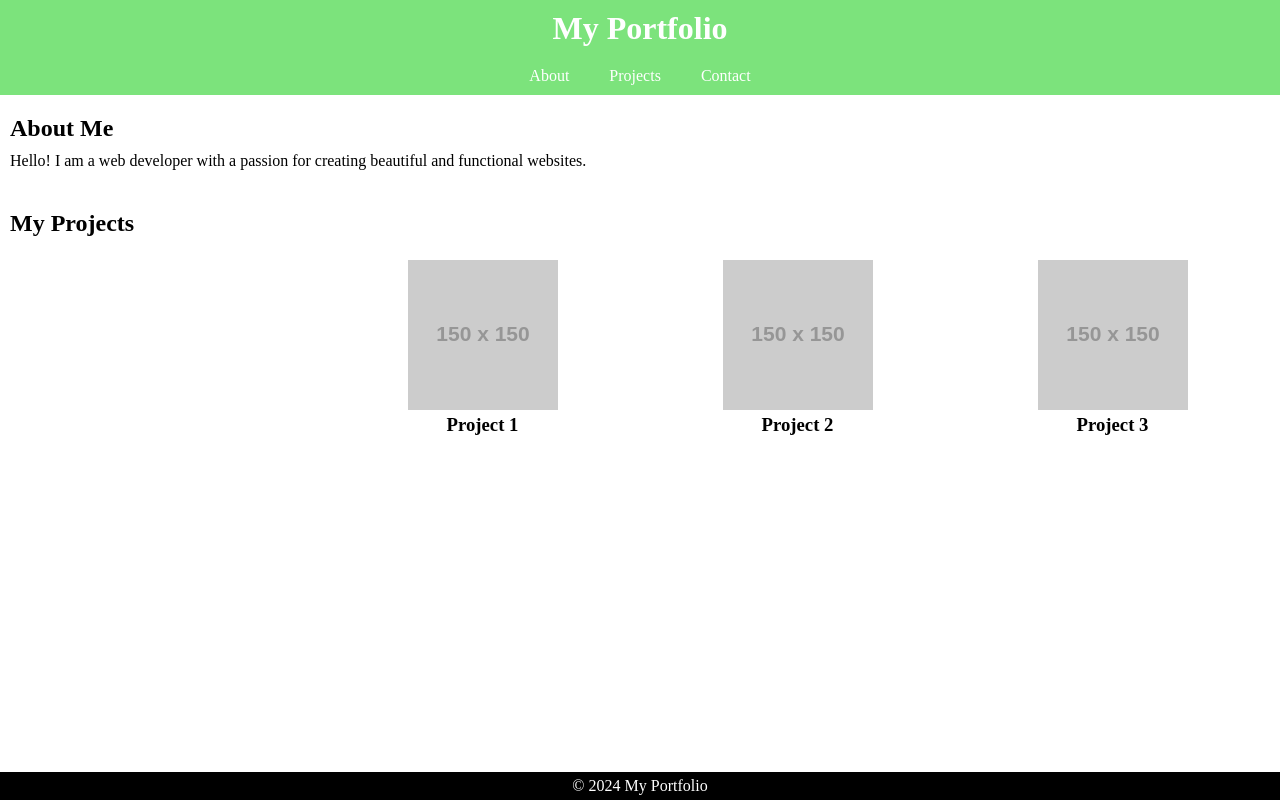
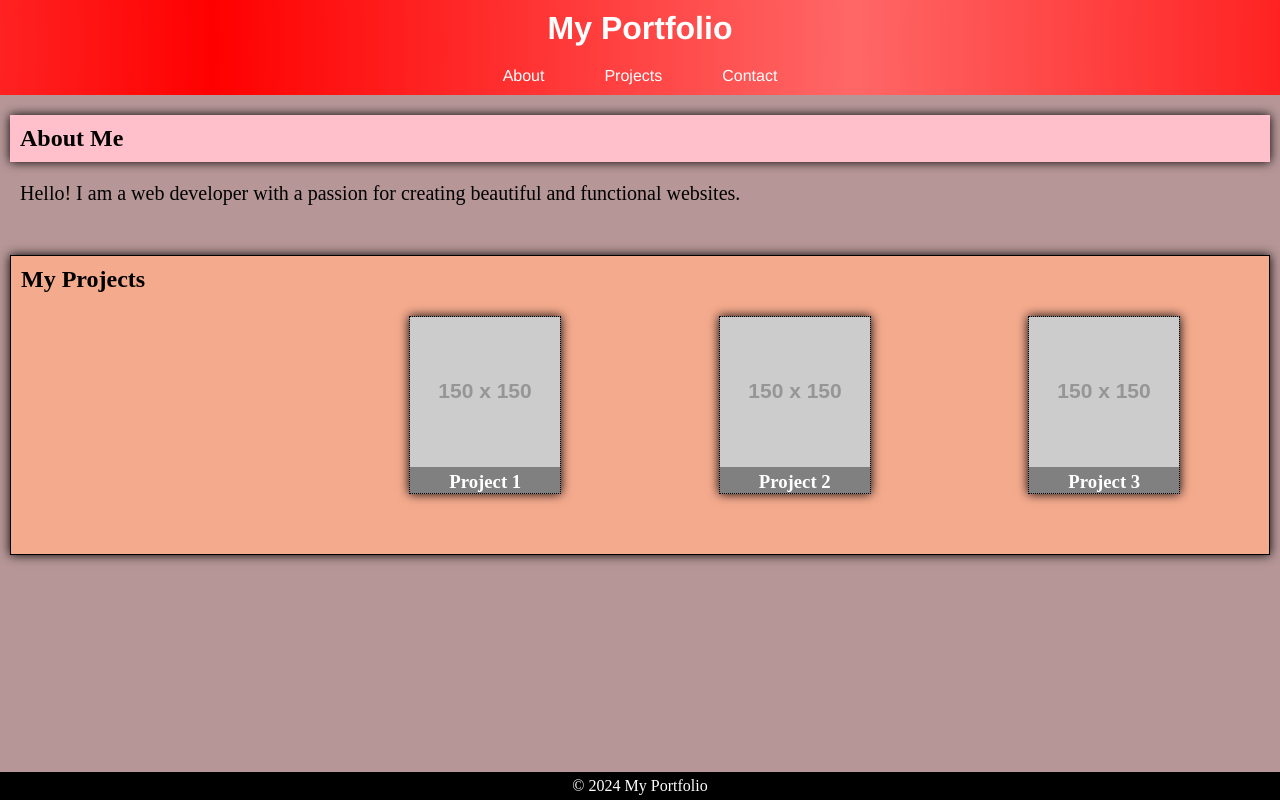
Before and after one commit to KarimZakzouk/Website2.github.io, a plain HTML site: page index.html in a window 1280 px wide. Drawn offline with Linux system fonts and the light colour scheme; placeholder pictures from the web are drawn by us.

Commit message:
add animations

```diff
--- a/index.css
+++ b/index.css
@@ -2,11 +2,28 @@
     margin: 0;
     padding: 0;
 }
-
+body{
+    background-color: rgb(182, 150, 150);
+}
 header{
+    background: radial-gradient(circle, #ff6767, #ff0000,#ff6767);
+    background-size: 200%;
     text-align: center;
     color: white;
-    background-color: rgb(124, 227, 124);
+    animation: glowing 3s linear infinite;
+    font-family: 'Franklin Gothic Medium', 'Arial Narrow', Arial, sans-serif;
+
+}
+@keyframes glowing {
+    0% {
+        background-position: 0;
+    }
+    50% {
+        background-position: 100%;
+    }
+    100% {
+        background-position: 200%;
+    }
 }
 h1{
     padding-top: 10px;
@@ -24,22 +41,47 @@ li{
 a{
     text-decoration: none;
     color:white;
+    padding: 10px;
+    border-radius: 10px;
+    transition: ease-in-out 300ms;
+
+}
+a:hover{
+    color:#ff0000;
+    background-color: white;
+    transition: ease-in-out 300ms;
 }
 .about h2{
     margin: 10px;
+    background-color: pink;
+    padding: 10px;
+    box-shadow: 0 0 10px 0 black;
+
 }
 .about p{
+    color: black;
+    font-size: 20px;
     margin: 10px;
+    padding: 10px;
 }
 
 .projects-grid{
     margin: 40px 10px;
+    padding: 10px;
+    background-color: rgb(244, 170, 141);
     display: grid;
     grid-template-columns: repeat(auto-fit,minmax(150px, 1fr));
+    color: black;
+    border: 1px solid black;
+    box-shadow: 0 0 10px 0 black;
 }
 .project{
     margin: 50px  auto;
     text-align: center;
+    background-color: gray;
+    color: white;
+    border: 1px dotted black;
+    box-shadow: 0 0 10px 0 black;
 
 }
 footer{
```
